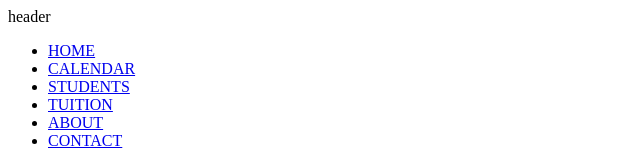
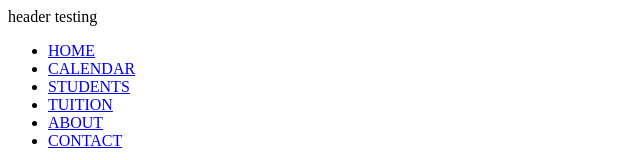
Before and after one commit to badao729/AcademyAtlas_YingXiu, a Next.js app in the folder frontend/: page / in a window 1280 px wide. Shown: the top 160 px of the page, without its empty margins (0-640 px from the left). Built offline with nearby package versions, Linux system fonts and the light colour scheme.

Commit message:
adjustment

```diff
--- a/frontend/src/app/components/Header/Header.jsx
+++ b/frontend/src/app/components/Header/Header.jsx
@@ -3,7 +3,7 @@
 export default function Header() {
     return (
         <>
-            <div>header</div>
+            <div>header testing</div>
 
         </>
     )
```
